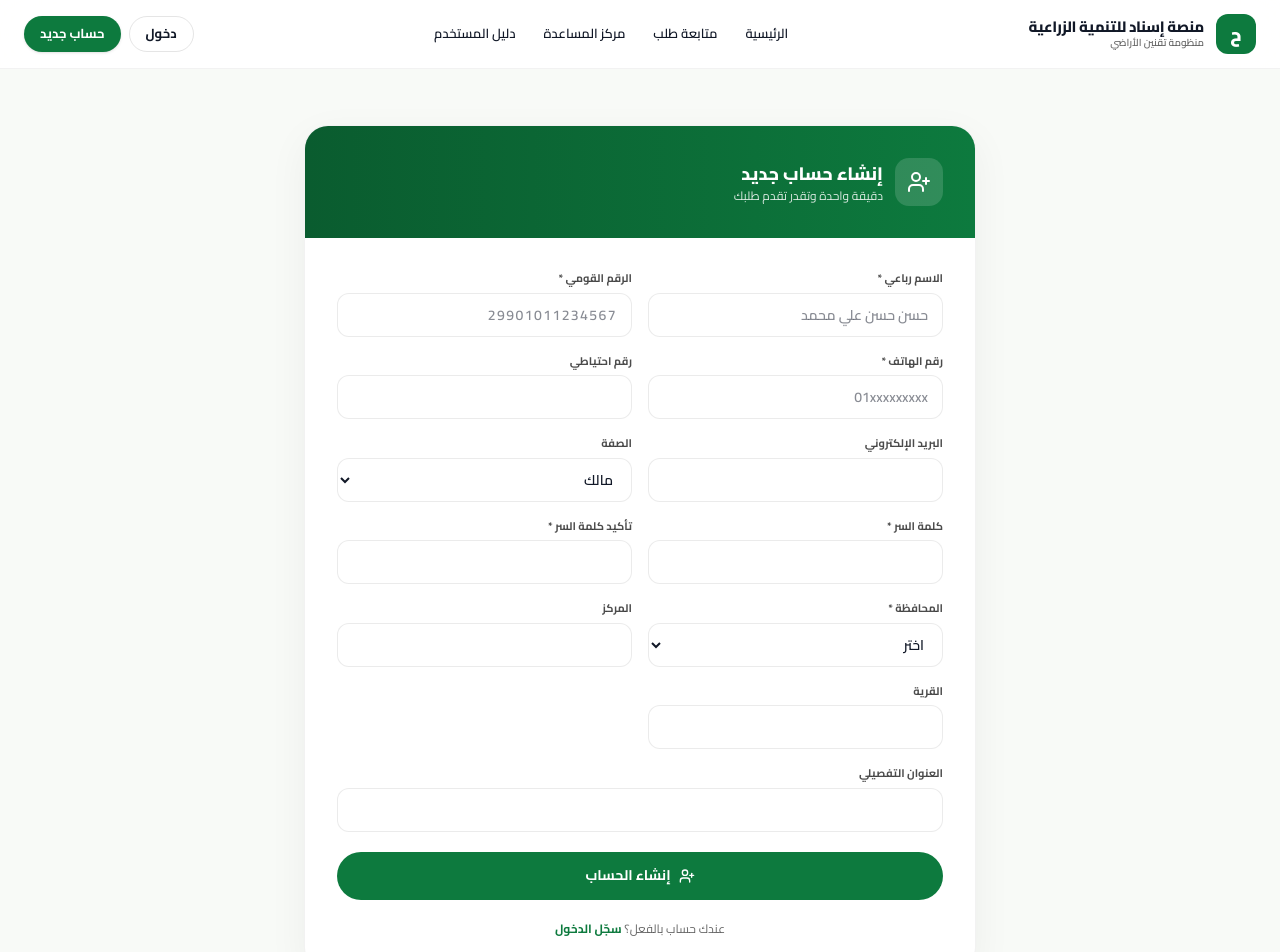
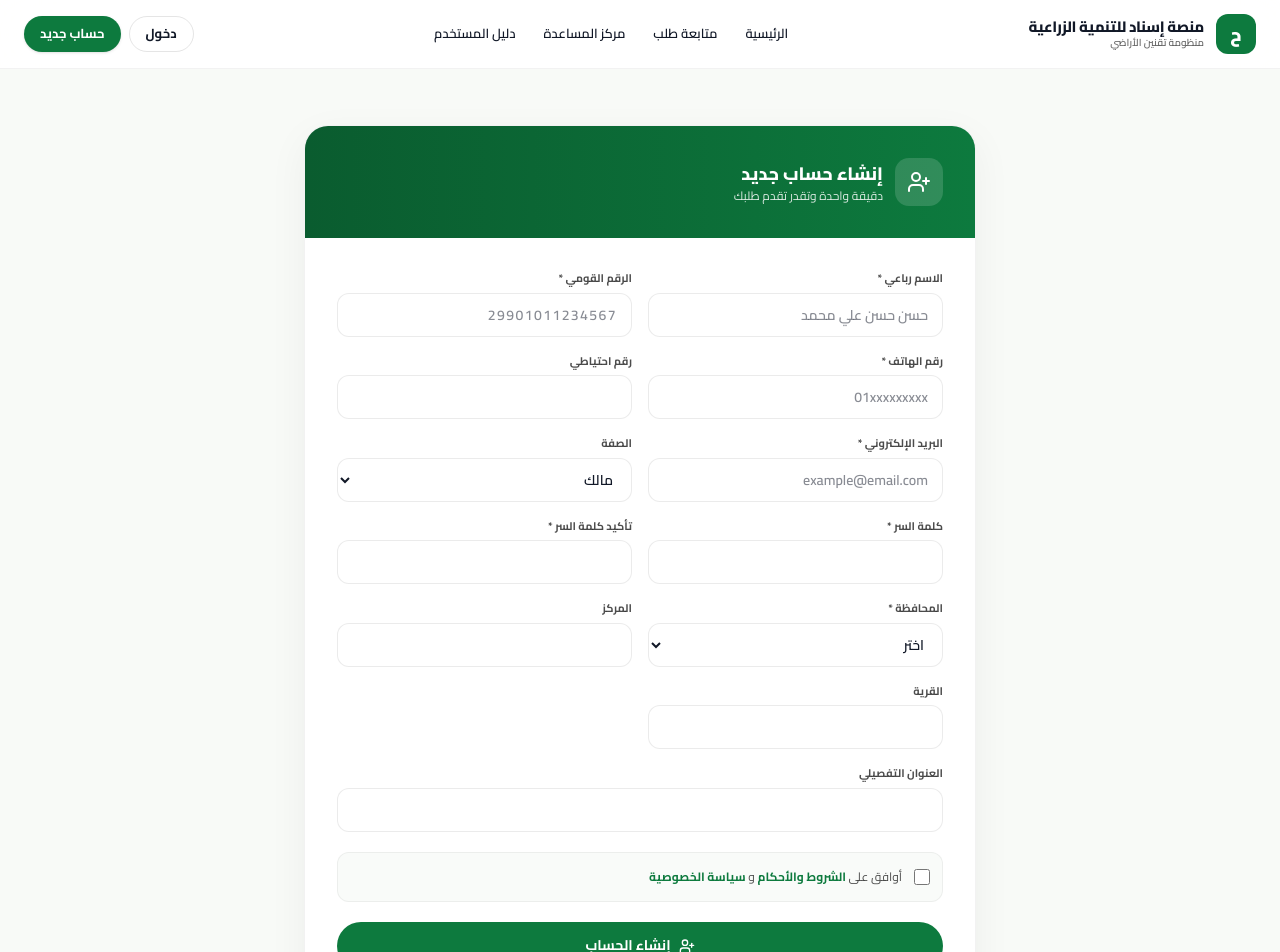
Before and after one commit to anatete404/esnad, a Next.js app: page /register in a window 1280 px wide. Shown: the top 952 px of the page. Built offline with nearby package versions, Linux system fonts and the light colour scheme.

Commit message:
Citizen register: mandatory email + Egyptian national ID validation + terms acceptance with timestamp

```diff
--- a/app/api/auth/citizen/register/route.ts
+++ b/app/api/auth/citizen/register/route.ts
@@ -5,19 +5,28 @@ import { prisma } from '@/lib/prisma'
 import { COOKIES, createCitizenToken, hashPassword } from '@/lib/auth'
 import { logAudit } from '@/lib/audit'
 import { sendEmail, welcomeEmail } from '@/lib/email'
+import { isValidEgyptianNationalId } from '@/lib/egyptianNationalId'
 
 const schema = z.object({
   fullName: z.string().min(3, 'الاسم قصير جدًا'),
-  nationalId: z.string().regex(/^\d{14}$/, 'الرقم القومي لازم 14 رقم'),
+  nationalId: z
+    .string()
+    .regex(/^\d{14}$/, 'الرقم القومي لازم 14 رقم')
+    .refine(isValidEgyptianNationalId, {
+      message: 'الرقم القومي غير صحيح (تحقق من التاريخ والمحافظة)',
+    }),
   phone: z.string().min(10, 'رقم الهاتف غير صحيح'),
   phone2: z.string().optional(),
-  email: z.string().email('البريد غير صحيح').optional().or(z.literal('')),
+  email: z.string().email('البريد غير صحيح'),
   password: z.string().min(8, 'كلمة السر 8 أحرف على الأقل'),
   gov: z.string().min(2, 'المحافظة مطلوبة'),
   center: z.string().optional(),
   village: z.string().optional(),
   address: z.string().optional(),
   capacity: z.string().default('مالك'),
+  acceptTerms: z.literal(true, {
+    error: 'يجب الموافقة على الشروط والأحكام',
+  }),
 })
 
 export async function POST(req: Request) {
@@ -44,7 +53,7 @@ export async function POST(req: Request) {
         fullName: data.fullName,
         phone: data.phone,
         phone2: data.phone2 || null,
-        email: data.email || null,
+        email: data.email,
         passwordHash,
         gov: data.gov,
         center: data.center,
@@ -52,6 +61,7 @@ export async function POST(req: Request) {
         address: data.address,
         capacity: data.capacity,
         isVerified: true,
+        termsAcceptedAt: new Date(),
       },
     })
 
@@ -75,12 +85,10 @@ export async function POST(req: Request) {
     })
 
     // Send welcome email (non-blocking, silent fail)
-    if (citizen.email) {
-      const { subject, html } = welcomeEmail(citizen.fullName)
-      sendEmail({ to: citizen.email, subject, html }).catch((err) => {
-        console.error('[register] welcome email failed:', err)
-      })
-    }
+    const { subject, html } = welcomeEmail(citizen.fullName)
+    sendEmail({ to: data.email, subject, html }).catch((err) => {
+      console.error('[register] welcome email failed:', err)
+    })
 
     return NextResponse.json({
       success: true,
--- a/app/register/page.tsx
+++ b/app/register/page.tsx
@@ -6,6 +6,7 @@ import { Loader2, UserPlus } from 'lucide-react'
 import { useState } from 'react'
 import PublicFooter from '@/components/PublicFooter'
 import PublicHeader from '@/components/PublicHeader'
+import { isValidEgyptianNationalId } from '@/lib/egyptianNationalId'
 
 const GOVS = [
   'القاهرة', 'الجيزة', 'الفيوم', 'بني سويف', 'المنيا', 'أسيوط',
@@ -33,6 +34,7 @@ export default function RegisterPage() {
     address: '',
     capacity: 'مالك',
   })
+  const [acceptTerms, setAcceptTerms] = useState(false)
 
   const update = (key: string, value: string) => {
     setForm((current) => ({ ...current, [key]: value }))
@@ -47,8 +49,13 @@ export default function RegisterPage() {
       return
     }
 
-    if (!/^\d{14}$/.test(form.nationalId)) {
-      setError('الرقم القومي يجب أن يكون 14 رقم')
+    if (!isValidEgyptianNationalId(form.nationalId)) {
+      setError('الرقم القومي غير صحيح (تحقق من التاريخ والمحافظة)')
+      return
+    }
+
+    if (!acceptTerms) {
+      setError('يجب الموافقة على الشروط والأحكام')
       return
     }
 
@@ -57,7 +64,7 @@ export default function RegisterPage() {
       const res = await fetch('/api/auth/citizen/register', {
         method: 'POST',
         headers: { 'Content-Type': 'application/json' },
-        body: JSON.stringify(form),
+        body: JSON.stringify({ ...form, acceptTerms }),
       })
       const data = await res.json()
 
@@ -140,12 +147,14 @@ export default function RegisterPage() {
                 />
               </Field>
 
-              <Field label="البريد الإلكتروني">
+              <Field label="البريد الإلكتروني *">
                 <input
                   type="email"
                   className="input"
                   value={form.email}
                   onChange={(event) => update('email', event.target.value)}
+                  placeholder="example@email.com"
+                  required
                 />
               </Field>
 
@@ -226,6 +235,24 @@ export default function RegisterPage() {
               </div>
             </div>
 
+            <label className="flex items-start gap-3 cursor-pointer select-none rounded-xl bg-[#f9fbf9] border border-black/5 p-3">
+              <input
+                type="checkbox"
+                checked={acceptTerms}
+                onChange={(e) => setAcceptTerms(e.target.checked)}
+                className="mt-1 w-4 h-4 accent-[#0d7a3e]"
+              />
+              <span className="text-[12px] text-black/70 leading-6">
+                أوافق على{' '}
+                <Link href="/legal/terms" target="_blank" className="font-bold text-[#0d7a3e] hover:underline">
+                  الشروط والأحكام
+                </Link>{' '}
+                و{' '}
+                <Link href="/legal/privacy" target="_blank" className="font-bold text-[#0d7a3e] hover:underline">
+                  سياسة الخصوصية
+                </Link>
+              </span>
+            </label>
             <button
               type="submit"
               disabled={loading}
--- /dev/null
+++ b/lib/egyptianNationalId.ts
@@ -0,0 +1,35 @@
+const VALID_GOV_CODES = new Set([
+  '01', '02', '03', '04', '11', '12', '13', '14', '15', '16',
+  '17', '18', '19', '21', '22', '23', '24', '25', '26', '27',
+  '28', '29', '31', '32', '33', '34', '35', '88',
+])
+
+export function isValidEgyptianNationalId(id: string): boolean {
+  if (!id || !/^\d{14}$/.test(id)) return false
+
+  const centuryDigit = id[0]
+  if (centuryDigit !== '2' && centuryDigit !== '3') return false
+
+  const yearSuffix = parseInt(id.slice(1, 3), 10)
+  const month = parseInt(id.slice(3, 5), 10)
+  const day = parseInt(id.slice(5, 7), 10)
+  const govCode = id.slice(7, 9)
+
+  if (month < 1 || month > 12) return false
+  if (day < 1 || day > 31) return false
+
+  const fullYear = centuryDigit === '2' ? 1900 + yearSuffix : 2000 + yearSuffix
+
+  const date = new Date(fullYear, month - 1, day)
+  if (
+    date.getFullYear() !== fullYear ||
+    date.getMonth() !== month - 1 ||
+    date.getDate() !== day
+  ) {
+    return false
+  }
+
+  if (!VALID_GOV_CODES.has(govCode)) return false
+
+  return true
+}
```
Also changed, not shown: 2 other files (tests, documents, lock files or other folders).
